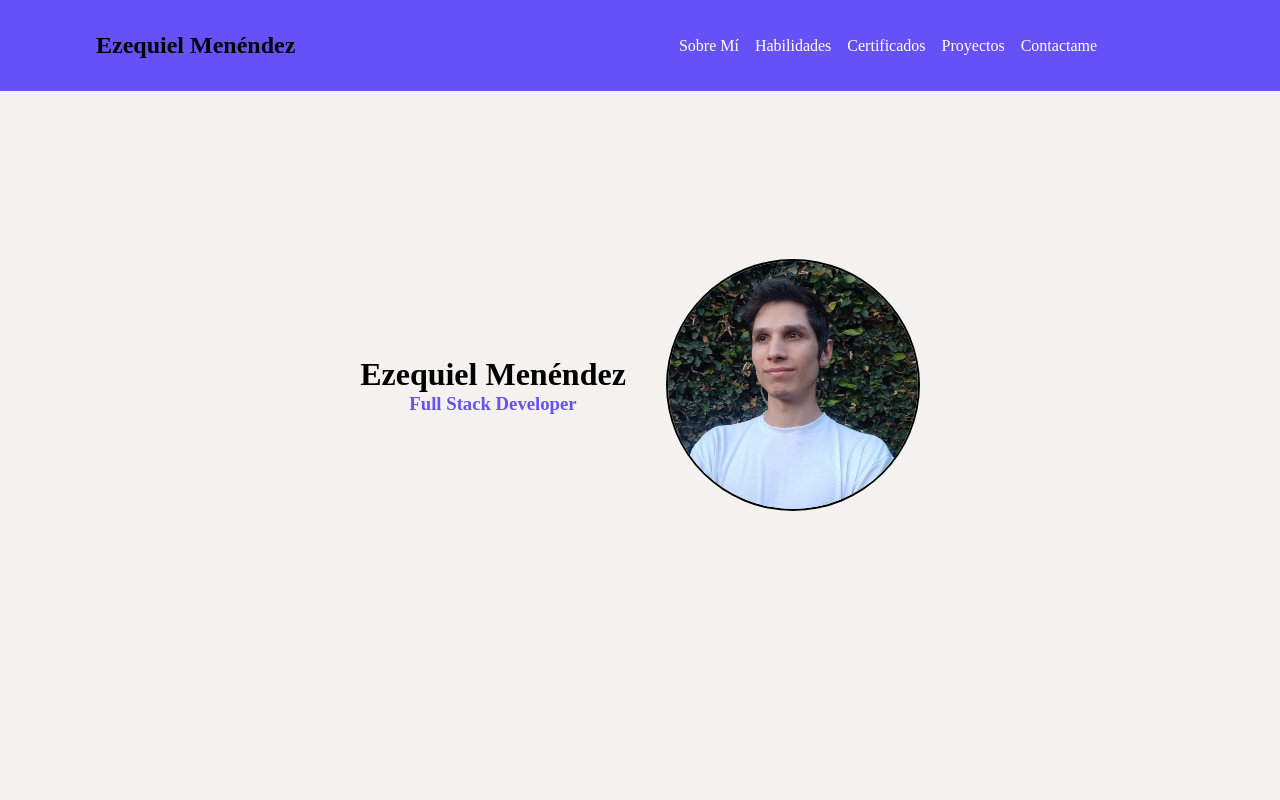
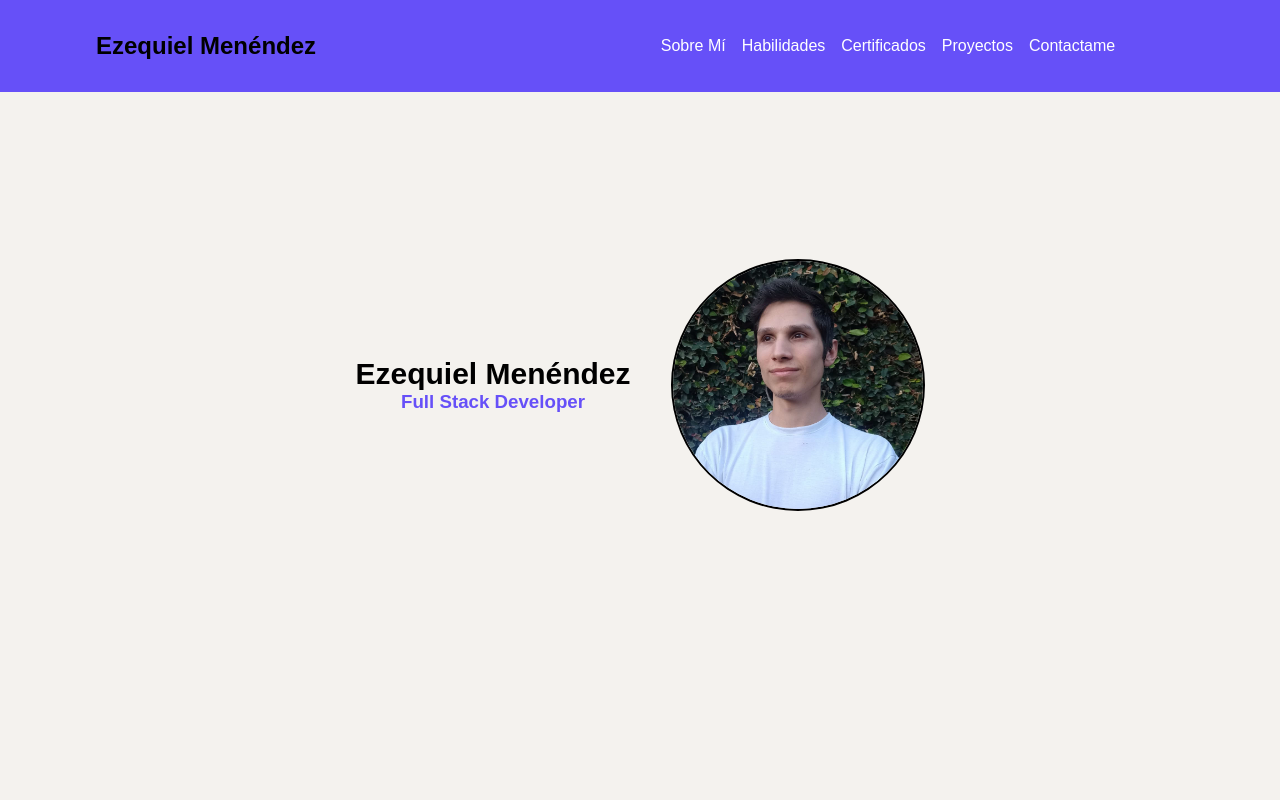
Before and after one commit to EzequielMenendez/portfolio_EM, a React (Vite) app in the folder client/: page / in a window 1280 px wide. Shown: the top 800 px of the page. Built offline with nearby package versions, Linux system fonts and the light colour scheme.

Commit message:
add typografy

```diff
--- a/client/src/components/Projects/StyledProyect.js
+++ b/client/src/components/Projects/StyledProyect.js
@@ -73,7 +73,7 @@ export const DivCenter = styled.div`
 `
 
 export const H2Proyect = styled.h2`
-    font-size: 27px;
+    font-size: 25px;
     padding: 22px;
 `
 
--- a/client/src/components/Welcome/StyledWelcome.js
+++ b/client/src/components/Welcome/StyledWelcome.js
@@ -8,6 +8,9 @@ export const DivWelcome = styled.div`
     height: 100vh;
     @media (max-width: 610px) {
         flex-direction: column;
+    }
+    h1{
+        font-size: 30px;
     }
 `
 
--- a/client/src/index.css
+++ b/client/src/index.css
@@ -2,4 +2,5 @@
   background-color: #f4f2ee;
   margin: 0;
   scroll-behavior: smooth;
+  font-family: Arial, sans-serif;
 }
```
